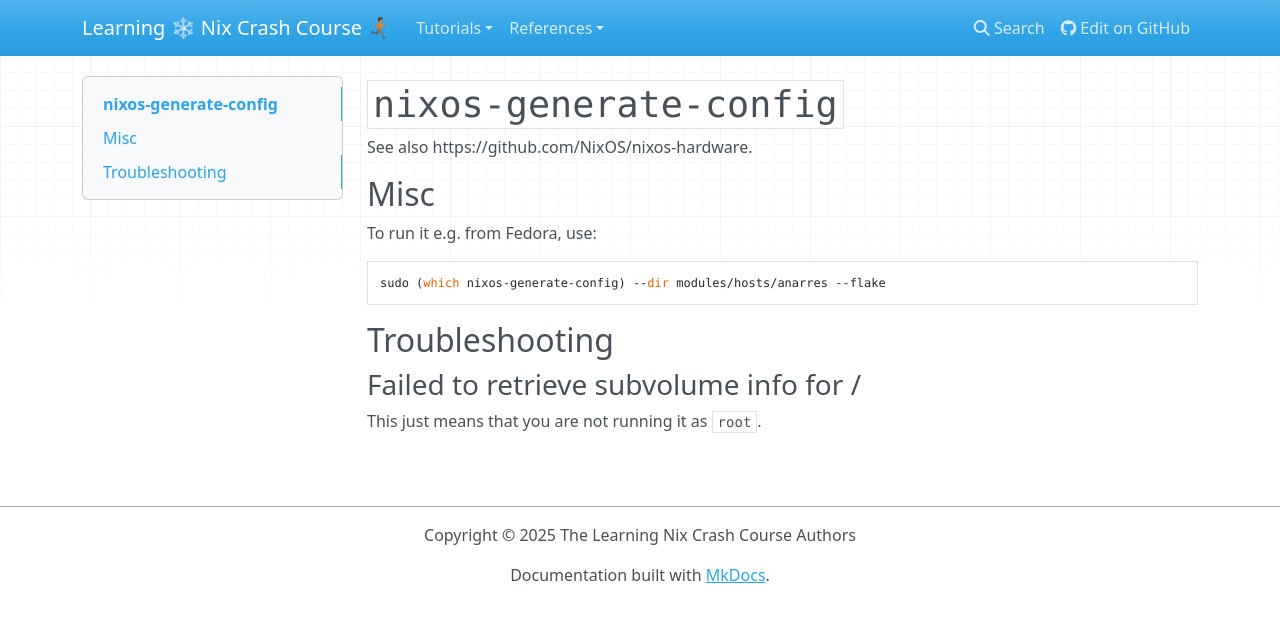
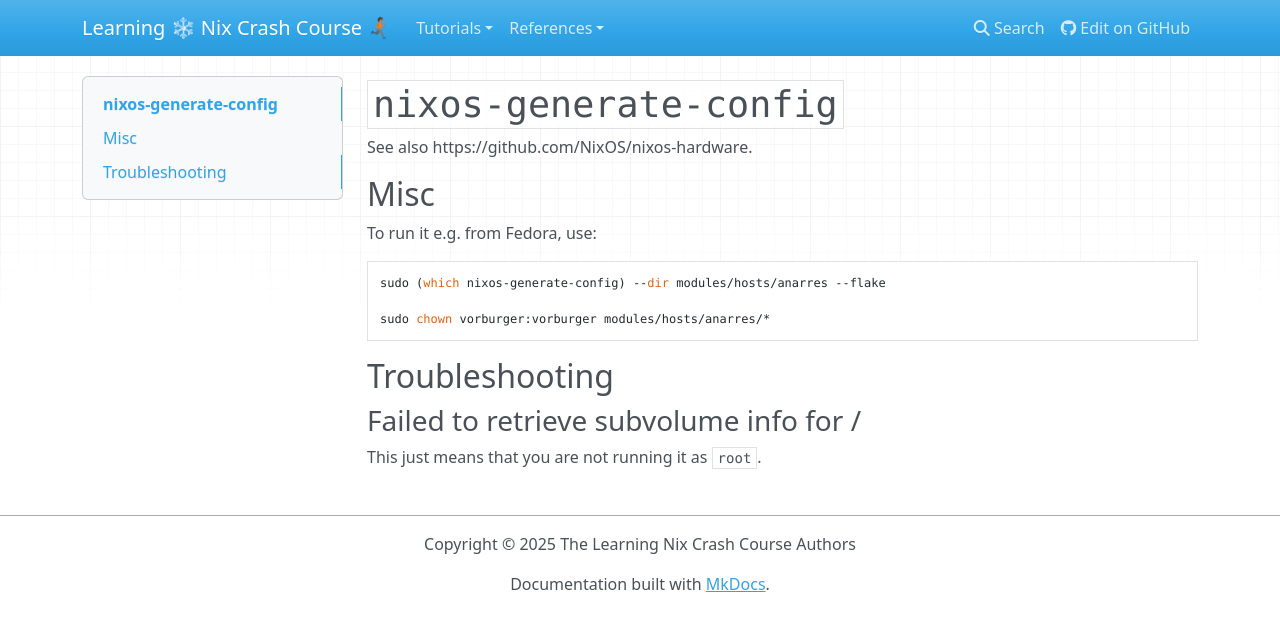
Before and after one commit to vorburger/nixfiles, an MkDocs documentation site: the page built from docs/docs/reference/nixos-generate-config.md, in a window 1280 px wide. Shown: the top 631 px of the page. Built offline with MkDocs 1.6.1, drawn with Linux system fonts in a browser that asks for light colours; nearby versions of some CDN libraries.

Commit message:
nixos-generate-config docs chown

```diff
--- a/docs/docs/reference/nixos-generate-config.md
+++ b/docs/docs/reference/nixos-generate-config.md
@@ -8,6 +8,8 @@ To run it e.g. from Fedora, use:
 
     sudo (which nixos-generate-config) --dir modules/hosts/anarres --flake
 
+    sudo chown vorburger:vorburger modules/hosts/anarres/*
+
 ## Troubleshooting
 
 ### Failed to retrieve subvolume info for /
```
